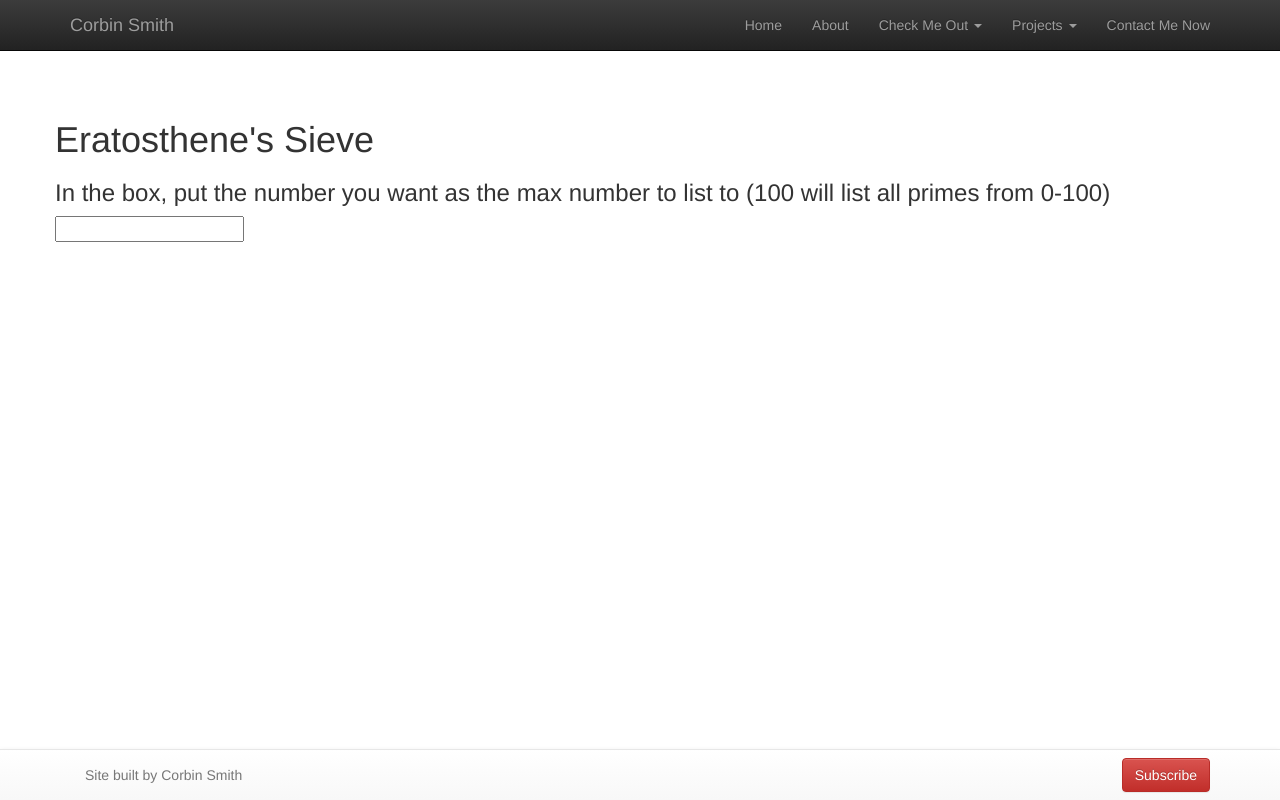
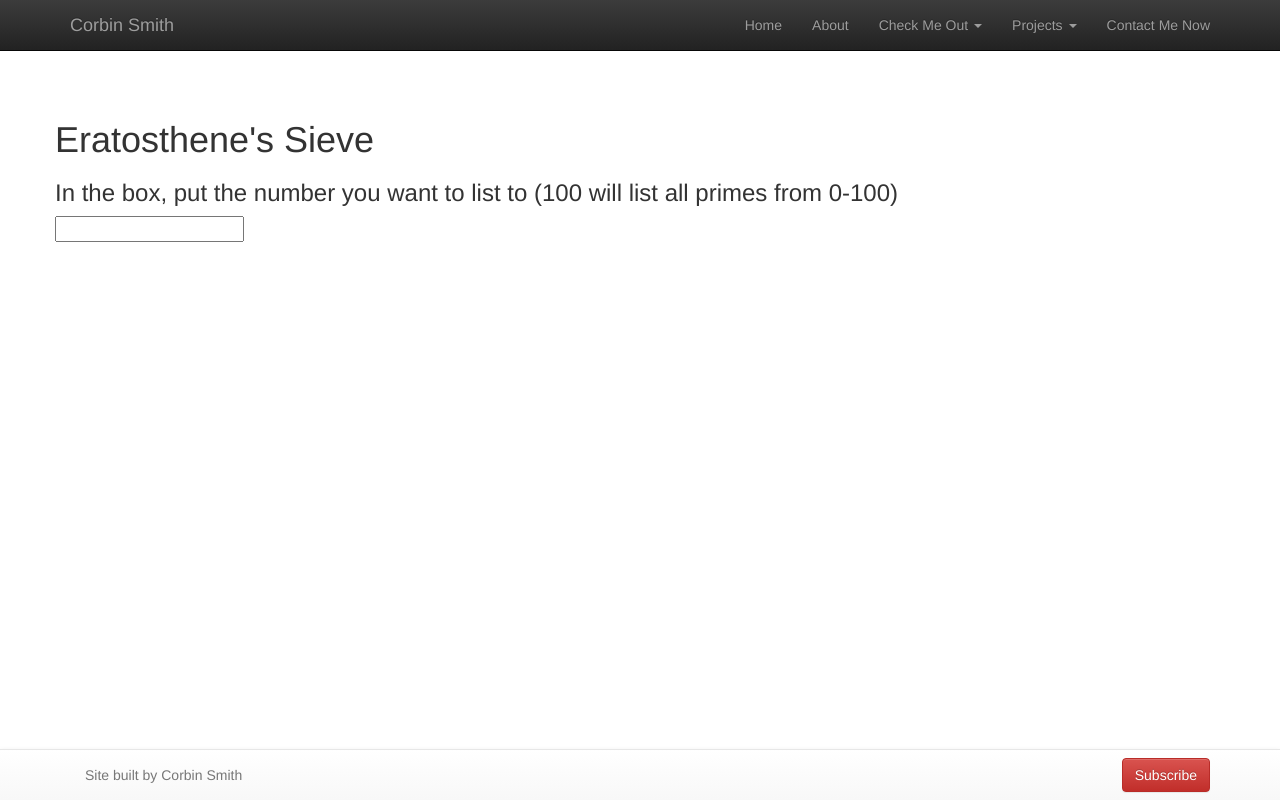
Before and after one commit to DerpingSniper/derpingsniper.github.io, a plain HTML site: page primeSieve.html in a window 1280 px wide. Drawn offline with nearby package versions, Linux system fonts and the light colour scheme.

Commit message:
ANOTHER bugfix.
So many bugs. Welcome to the life of a programmer, I guess.

```diff
--- a/primeSieve.html
+++ b/primeSieve.html
@@ -104,7 +104,7 @@
         <div class = "container" id = "sieve">
             <div class = "row">
                 <h1> Eratosthene's Sieve</h1>
-                <h3>In the box, put the number you want as the max number to list to (100 will list all primes from 0-100)</h3>
+                <h3>In the box, put the number you want to list to (100 will list all primes from 0-100)</h3>
                 <input type="number" id="qu" onchange="eratosthenes()">
 
                 <div id="output"></div>
```
Also changed, not shown: about.html (+1 -1 lines), index.html (+0 -2 lines), pewpew2.html (+3 -6 lines).
